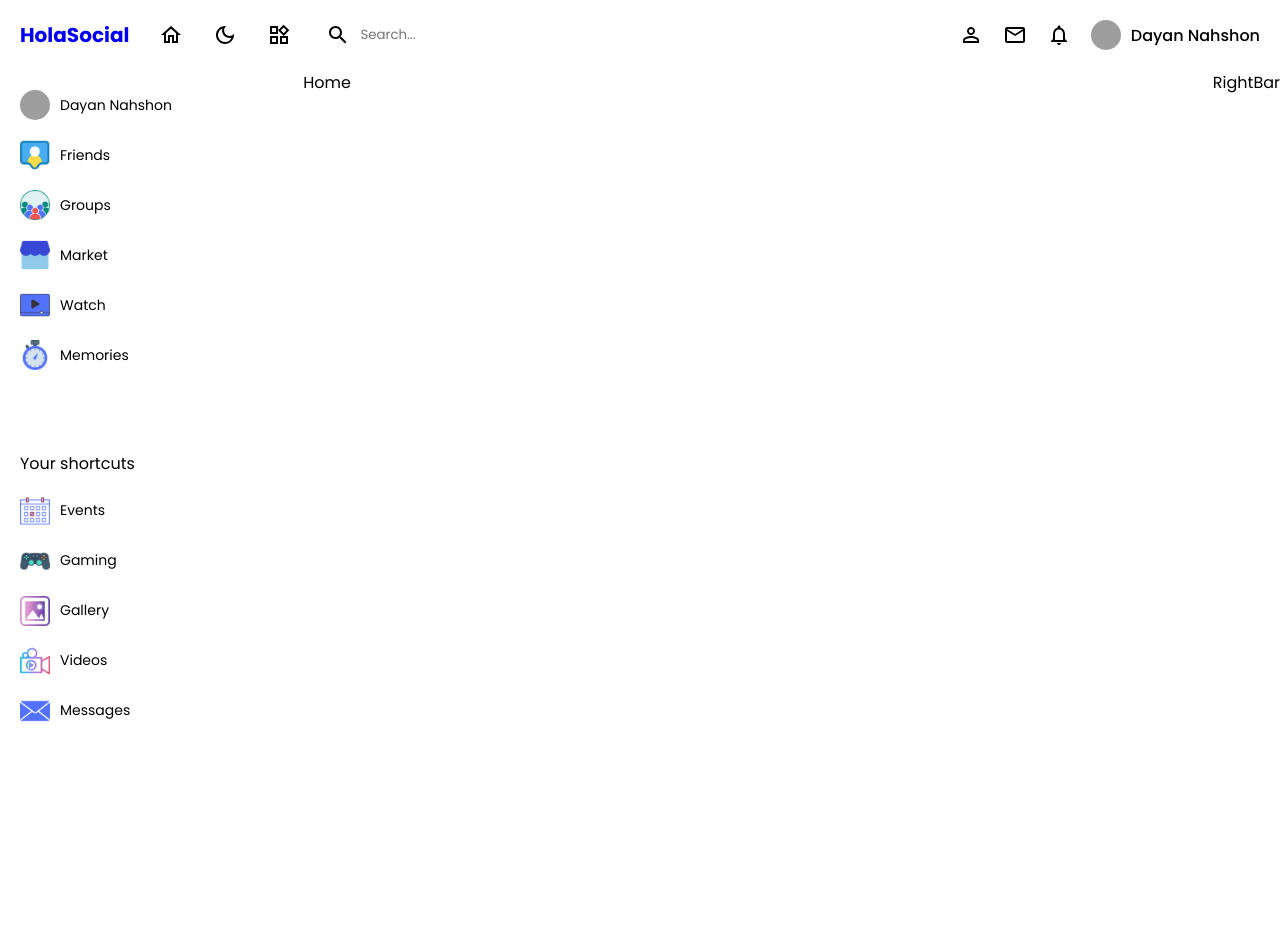
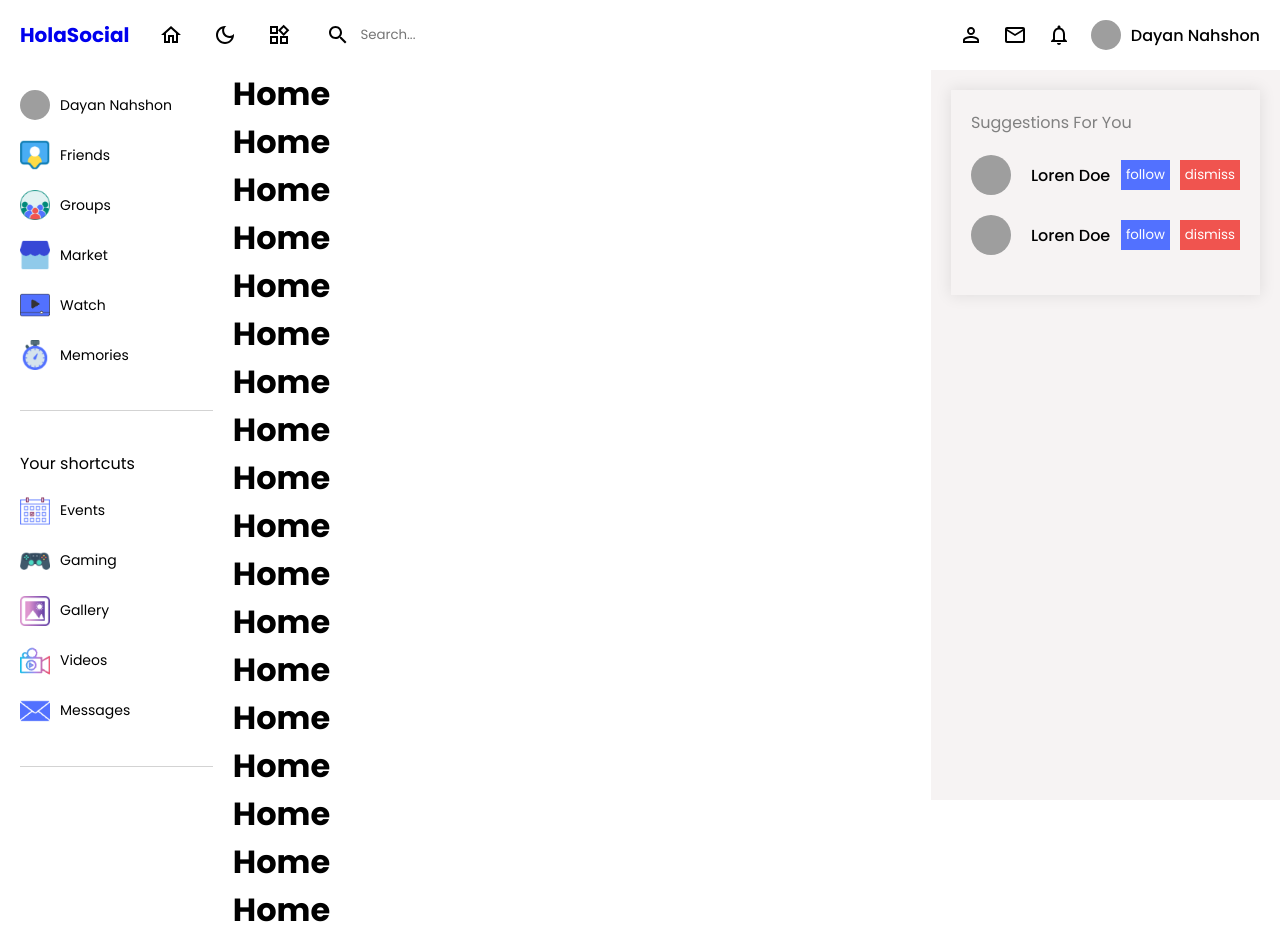
Before and after one commit to munnigel/Blockchain-SM, a React (Vite) app in the folder client/: page / in a window 1280 px wide. Shown: the top 944 px of the page. Before the commit the page ends 800 px from the top, so only its background shows below. Built offline with nearby package versions, Linux system fonts and the light colour scheme; grey boxes are pictures that could not be loaded; the HTML template or start-up script is replaced by a standard one.

Commit message:
Update Rightbar

```diff
--- a/client/src/components/leftBar/leftBar.scss
+++ b/client/src/components/leftBar/leftBar.scss
@@ -7,8 +7,10 @@
         top: 70px;
         height: calc(100vh - 70px);
         overflow: scroll;
-        background-color: themed("bg");
-        color: themed("textColor");
+        background-color: white;
+        color: #000;
+        // background-color: themed("bg");
+        // color: themed("textColor");
 
         &__container{
             padding: 20px;
@@ -17,7 +19,8 @@
                 margin: 20px 0px;
                 border: none;
                 height: 0.5px;
-                background-color: themed("border");
+                background-color: lightgray;
+                // background-color: themed("border");
             }
 
             &__menu{
--- a/client/src/components/navbar/Navbar.tsx
+++ b/client/src/components/navbar/Navbar.tsx
@@ -2,7 +2,6 @@ import HomeOutlinedIcon from '@mui/icons-material/HomeOutlined';
 import DarkModeOutlinedIcon from '@mui/icons-material/DarkModeOutlined';
 import WbSunnyOutlinedIcon from "@mui/icons-material/WbSunnyOutlined";
 import WidgetsOutlinedIcon from '@mui/icons-material/WidgetsOutlined';
-import GridViewOutlinedIcon from "@mui/icons-material/GridViewOutlined";
 import NotificationsOutlinedIcon from '@mui/icons-material/NotificationsOutlined';
 import EmailOutlinedIcon from "@mui/icons-material/EmailOutlined";
 import PersonOutlineOutlinedIcon from '@mui/icons-material/PersonOutlineOutlined';
--- a/client/src/components/rightBar/RightBar.tsx
+++ b/client/src/components/rightBar/RightBar.tsx
@@ -2,7 +2,41 @@ import "./rightBar.scss"
 
 const RightBar = () => {
   return (
-    <div>RightBar</div>
+    <div className="rightBar">
+      <div className="rightBar__container">
+        <div className="rightBar__container__item">
+          <span className="rightBar__container__item__title">Suggestions For You</span>
+          <div className="rightBar__container__item__user">
+            <div className="rightBar__container__item__user__userInfo">
+              <img
+                className="rightBar__container__item__user__userInfo__userimage"
+                src="https://images.pexels.com/photos/4881619/pexels-photo-4881619.jpeg?auto=compress&cs=tinysrgb&w=1600"
+                alt=""
+              />
+              <span className="rightBar__container__item__user__userInfo__username">Loren Doe</span>
+            </div>
+            <div className="rightBar__container__item__user__buttons">
+              <button className="rightBar__container__item__user__buttons__followBtn">follow</button>
+              <button className="rightBar__container__item__user__buttons__dismissBtn">dismiss</button>
+            </div>
+          </div>
+          <div className="rightBar__container__item__user">
+            <div className="rightBar__container__item__user__userInfo">
+              <img
+                className="rightBar__container__item__user__userInfo__userimage"
+                src="https://images.pexels.com/photos/4881619/pexels-photo-4881619.jpeg?auto=compress&cs=tinysrgb&w=1600"
+                alt=""
+              />
+              <span className="rightBar__container__item__user__userInfo__username">Loren Doe</span>
+            </div>
+            <div className="rightBar__container__item__user__buttons">
+              <button className="rightBar__container__item__user__buttons__followBtn">follow</button>
+              <button className="rightBar__container__item__user__buttons__dismissBtn">dismiss</button>
+            </div>
+          </div>
+        </div>
+      </div>
+    </div>
   )
 }
 
--- a/client/src/components/rightBar/rightBar.scss
+++ b/client/src/components/rightBar/rightBar.scss
@@ -0,0 +1,85 @@
+@import "../../App.scss";
+
+.rightBar{
+    // @include themify($themes){
+        flex: 3;
+        position: sticky;
+        top: 70px;
+        height: calc(100vh - 70px);
+        overflow: scroll;
+        background-color: #f6f3f3;
+        // background-color: themed("bgSoft");
+
+        &::-webkit-scrollbar {
+            display: none;
+        }
+
+        &__container{
+            padding: 20px;
+
+            &__item{
+                -webkit-box-shadow: 0px 0px 15px 1px rgba(0, 0, 0, 0.09);
+                -moz-box-shadow: 0px 0px 15px 1px rgba(0, 0, 0, 0.09);
+                box-shadow: 0px 0px 15px 1px rgba(0, 0, 0, 0.09);
+                padding: 20px;
+                margin-bottom: 20px;
+                background-color: #f6f3f3;
+                // background-color: themed("bg");
+
+                &__title{
+                    color: gray;
+                }
+
+                &__user{
+                    display: flex;
+                    align-items: center;
+                    justify-content: space-between;
+                    margin: 20px 0px;
+
+                    &__userInfo{
+                        display: flex;
+                        align-items: center;
+                        gap: 20px;
+                        position: relative;
+
+                        &__userimage{
+                            width: 40px;
+                            height: 40px;
+                            border-radius: 50%;
+                            object-fit: cover;
+                        }
+
+                        &__username{
+                            font-weight: 500;
+                            color: #000;
+                            // color: themed("textColor");
+                        }
+                    }
+
+                    &__buttons{
+                        display: flex;
+                        align-items: center;
+                        gap: 10px;
+
+                        &__followBtn{
+                            background-color: #5271ff;
+                            border: none;
+                            padding: 5px;
+                            color: white;
+                            cursor: pointer;
+                        }
+
+                        &__dismissBtn{
+                            background-color: #f0544f;
+                            border: none;
+                            padding: 5px;
+                            color: white;
+                            cursor: pointer;
+                        }
+                    }
+                }
+            }
+        }
+
+    // }
+}
--- a/client/src/pages/home/Home.tsx
+++ b/client/src/pages/home/Home.tsx
@@ -2,7 +2,43 @@ import "./home.scss"
 
 const Home = () => {
   return (
-    <div>Home</div>
+    <div className="home">
+      <h1>Home</h1>
+      <h1>Home</h1>
+      <h1>Home</h1>
+      <h1>Home</h1>
+      <h1>Home</h1>
+      <h1>Home</h1>
+      <h1>Home</h1>
+      <h1>Home</h1>
+      <h1>Home</h1>
+      <h1>Home</h1>
+      <h1>Home</h1>
+      <h1>Home</h1>
+      <h1>Home</h1>
+      <h1>Home</h1>
+      <h1>Home</h1>
+      <h1>Home</h1>
+      <h1>Home</h1>
+      <h1>Home</h1>
+      <h1>Home</h1>
+      <h1>Home</h1>
+      <h1>Home</h1>
+      <h1>Home</h1>
+      <h1>Home</h1>
+      <h1>Home</h1>
+      <h1>Home</h1>
+      <h1>Home</h1>
+      <h1>Home</h1>
+      <h1>Home</h1>
+      <h1>Home</h1>
+      <h1>Home</h1>
+      <h1>Home</h1>
+      <h1>Home</h1>
+      <h1>Home</h1>
+      <h1>Home</h1>
+      <h1>Home</h1>
+    </div>
   )
 }
 
```
